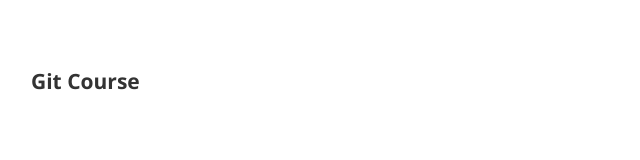
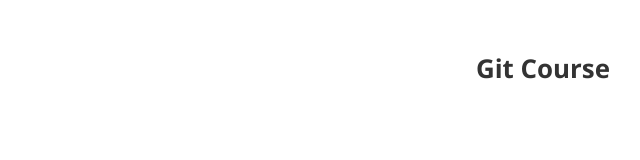
Before and after one commit to cesarmejiag/git-real, a plain HTML site: page index.html in a window 1280 px wide. Shown: the whole page, without its empty margins (97-737 px from the left). Drawn offline with Linux system fonts and the light colour scheme.

Commit message:
Fix block title style

```diff
--- a/design/css/styles.css
+++ b/design/css/styles.css
@@ -45,11 +45,11 @@ body {
     padding: 50px 0;
 }
 
-.block .header .title {
+.block .title {
+    font-size: 1.85em;
     margin-top: 0;
     text-align: center;
 }
-
 .block .content {
 
 }
```
